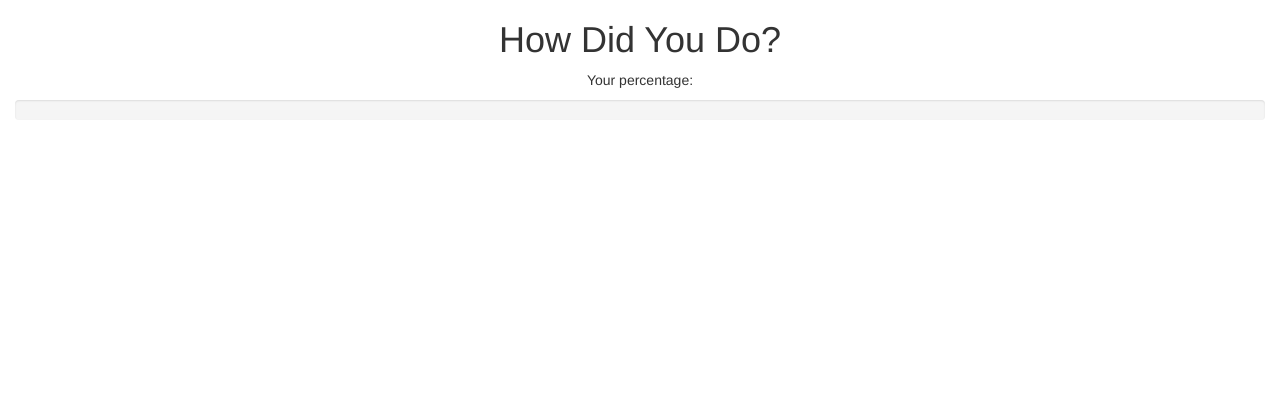
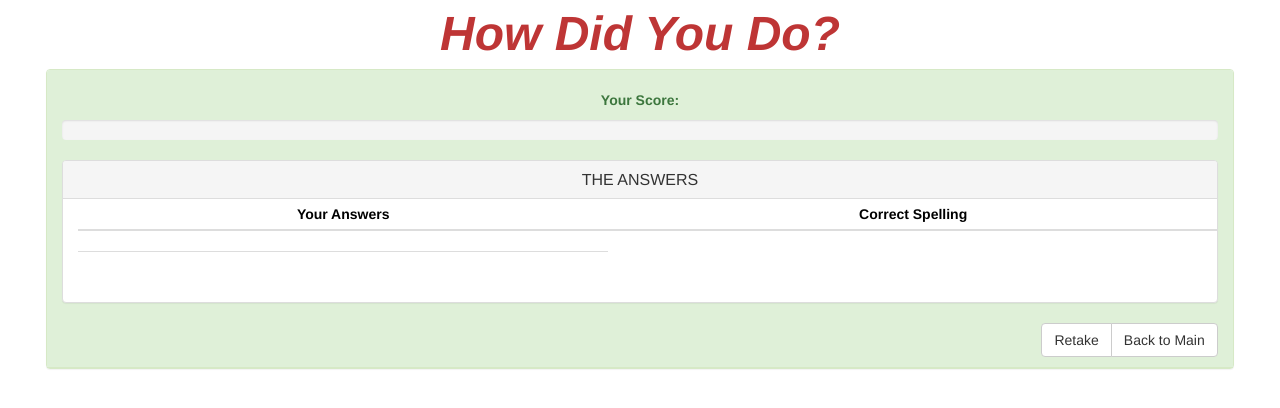
Before and after one commit to czhanacek/spelling-test, a plain HTML site: page resultPage.html in a window 1280 px wide. Drawn offline with Linux system fonts and the light colour scheme.

Commit message:
To make it prettier

```diff
--- a/resultPage.html
+++ b/resultPage.html
@@ -1,4 +1,3 @@
-
 <!DOCTYPE html>
 <html lang="en">
   <head>
@@ -6,29 +5,58 @@
     <meta http-equiv="X-UA-Compatible" content="IE=edge">
     <meta name="viewport" content="width=device-width, initial-scale=1">
     <!-- The above 3 meta tags *must* come first in the head; any other head content must come *after* these tags -->
-    <title>Bootstrap 101 Template</title>
-
+    <title>Spell Tester</title>
 
     <link href="css/bootstrap.min.css" rel="stylesheet">
+  </head>
 
-</head>
   <body onload = "runnerFunc()">
     <div class="text-center container-fluid">
-    <h1>How Did You Do? </h1>
+    <div id="head">
+      <center><font size="50" color="#BE3535"><i><b>How Did You Do?</i></b></font>
+    </div>
+    <center><div class="panel panel-success" style="width:95%">
+      <div class="panel-heading">
         <p id="f3"></p>
-    <p>Your percentage:</p>
+        <center><p><b>Your Score:</b></p>
           <div class="progress">
             <div id="percent-progress-bar" class="progress-bar active" role="progressbar">
+            </div>
 
 </div>
+<div class="panel panel-default">
+  <div class="panel-heading">
+    <h3 class="panel-title">THE ANSWERS</h3>
 </div>
-    <p id="f2"></p>
-    <p id="user-answers"></p>
-    <p id="correct-answers"></p>
+<div class="container">
+  <table class="table table-condensed">
+    <thead>
+      <tr>
+        <th><center><font color="#000000"><b>Your Answers</th>
+        <th><center><font color="#000000">Correct Spelling</b></th>
+      </tr>
+    </thead>
+    <tbody>
+      <tr>
+        <td><center><font color="#000000"><p id="user-answers"></p></td>
+      </tr>
+      <tr>
+        <td><center><font color="#000000"><p id="correct-answers"></p></td>
+      </tr>
+    </tbody>
+  </table>
 </div>
 
 
+              <p id="success-message"></p>
+            </div>
+          </center>
+          <div align="right">
+            <div class="btn-group" role="group" aria-label="...">
+              <button type="button" class="btn btn-default" href="#" >Retake</button>
+              <button type="button" class="btn btn-default" href="mainpage.html" >Back to Main</button>
+            </div>
+              </div>
               <script src="resultP.js"></script>
-
   </body>
 </html>
```
Lines whose indentation alone changed are shown as unchanged.
